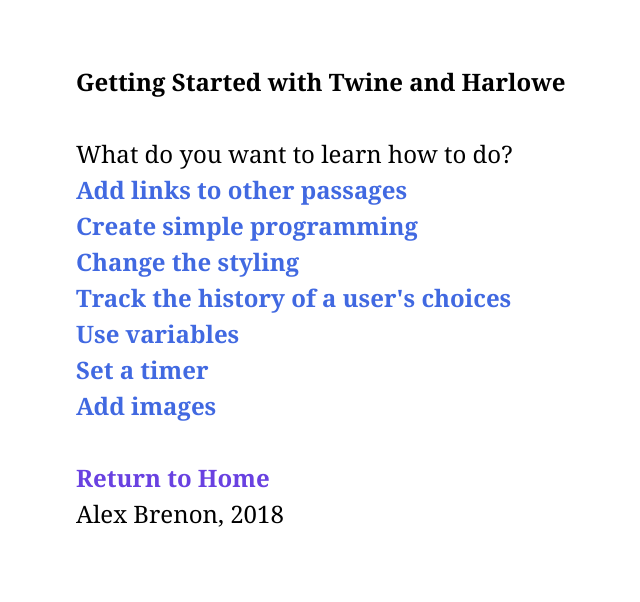
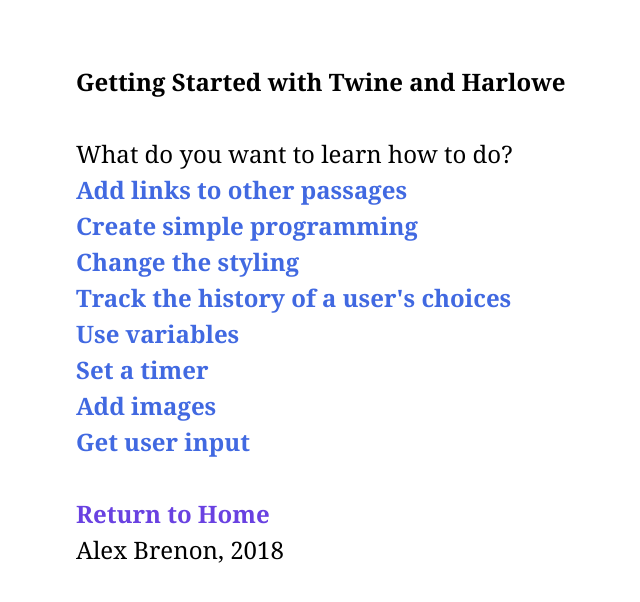
Before and after one commit to alexroseb/Intro-To-Twine, a Jekyll site: the page assets/Twine/Twine-Intro-Game.html, which Jekyll copies as it is, in a window 1280 px wide. Shown: the top 602 px of the page, without its empty margins (180-820 px from the left). Built offline with Jekyll 4.4.1, drawn with Linux system fonts in a browser that asks for light colours; nearby versions of some CDN libraries.

Commit message:
Update Twine-Intro-Game.html

```diff
--- a/assets/Twine/Twine-Intro-Game.html
+++ b/assets/Twine/Twine-Intro-Game.html
@@ -43,7 +43,7 @@ a{
 </style><script role="script" id="twine-user-script" type="text/twine-javascript">
 
 
-</script><tw-passagedata pid="1" name="Get Started" tags="" position="543,165" size="100,100">**Getting Started with Twine and Harlowe**
+</script><tw-passagedata pid="1" name="Get Started" tags="" position="545,165" size="100,100">**Getting Started with Twine and Harlowe**
 
 What do you want to learn how to do?
 [[Add links to other passages]]
@@ -52,7 +52,8 @@ What do you want to learn how to do?
 [[Track the history of a user&#39;s choices]]
 [[Use variables]]
 [[Set a timer]]
-[[Add images]]</tw-passagedata><tw-passagedata pid="2" name="Add links to other passages" tags="" position="390,344" size="100,100">**Adding links to other passages**
+[[Add images]]
+[[Get user input]]</tw-passagedata><tw-passagedata pid="2" name="Add links to other passages" tags="" position="390,344" size="100,100">**Adding links to other passages**
 While editing a passage, you will often want to link to other passages. Links in Twine are surrounded by &lt;code&gt;&#96;[[ ]]&#96;&lt;/code&gt;.
 
 **Linking by passage name**
@@ -154,7 +153,16 @@ Use the HTML method of adding images to put them into your game. You can either
 Below, I embedded an image from &lt;a href=&quot;https://unsplash.com/&quot; target=&quot;_blank&quot;&gt;Unsplash&lt;/a&gt;, which is a fantastic repository of free high-quality photos. When you find an image you like on there, right-click on it and select &quot;Copy image address&quot;, then paste that address in the &quot;src&quot; attribute of the image tag in Twine.
 
 &lt;code&gt;&#96;&lt;&#96;img src=&quot;https://images.unsplash.com/photo-1448216118999-7a3f98dc37f2?ixlib=rb-1.2.1&amp;ixid=eyJhcHBfaWQiOjEyMDd9&amp;auto=format&amp;fit=crop&amp;w=600&amp;q=60&quot; width=&quot;100&quot;&#96;/&gt;&#96;&lt;/code&gt;
-&lt;img src=&quot;https://images.unsplash.com/photo-1448216118999-7a3f98dc37f2?ixlib=rb-1.2.1&amp;ixid=eyJhcHBfaWQiOjEyMDd9&amp;auto=format&amp;fit=crop&amp;w=600&amp;q=60&quot; width=&quot;300&quot;/&gt;</tw-passagedata></tw-storydata>
+&lt;img src=&quot;https://images.unsplash.com/photo-1448216118999-7a3f98dc37f2?ixlib=rb-1.2.1&amp;ixid=eyJhcHBfaWQiOjEyMDd9&amp;auto=format&amp;fit=crop&amp;w=600&amp;q=60&quot; width=&quot;300&quot;/&gt;</tw-passagedata><tw-passagedata pid="14" name="Get user input" tags="" position="915,35" size="100,100">**Get User Input**
+
+[Input your name]&lt;input|
+(click: ?input)[(set: $name to (prompt: &quot;Your name, please:&quot;, &quot;fun name here!&quot;))(replace: ?input)[Hi, $name!]]
+
+Code for this page:
+&lt;code&gt;&#96;[&#96;Input your name&#96;]&lt;&#96;input&#96;|&#96;
+&#96;(&#96;click: ?input&#96;)[(&#96;set: &#96;$&#96;name to &#96;(&#96;prompt: &quot;Your name, please:&quot;, &quot;fun name here!&quot;&#96;))(&#96;replace: ?input&#96;)[&#96;Hi, &#96;$&#96;name!&#96;]]&#96;&lt;/code&gt;
+
+This takes sets the &quot;name&quot; variable to whatever the user inputs and replaces the &quot;input your name&quot; text with a greeting.</tw-passagedata></tw-storydata>
 
 <script title="Twine engine code" data-main="harlowe">"use strict";function _defineProperty(e,t,n){return t in e?Object.defineProperty(e,t,{value:n,enumerable:!0,configurable:!0,writable:!0}):e[t]=n,e}function _toConsumableArray(e){if(Array.isArray(e)){for(var t=0,n=Array(e.length);t<e.length;t++)n[t]=e[t];return n}return Array.from(e)}var _slicedToArray=function(){function e(e,t){var n=[],r=!0,i=!1,o=void 0;try{for(var a,s=e[Symbol.iterator]();!(r=(a=s.next()).done)&&(n.push(a.value),!t||n.length!==t);r=!0);}catch(e){i=!0,o=e}finally{try{!r&&s.return&&s.return()}finally{if(i)throw o}}return n}return function(t,n){if(Array.isArray(t))return t;if(Symbol.iterator in Object(t))return e(t,n);throw new TypeError("Invalid attempt to destructure non-iterable instance")}}(),_typeof="function"==typeof Symbol&&"symbol"==typeof Symbol.iterator?function(e){return typeof e}:function(e){return e&&"function"==typeof Symbol&&e.constructor===Symbol&&e!==Symbol.prototype?"symbol":typeof e};!function(){/**
  * @license almond 0.3.3 Copyright jQuery Foundation and other contributors.
```
Also changed, not shown: other parts of assets/Twine/Twine-Intro-Game.html (+0 -2 lines).
